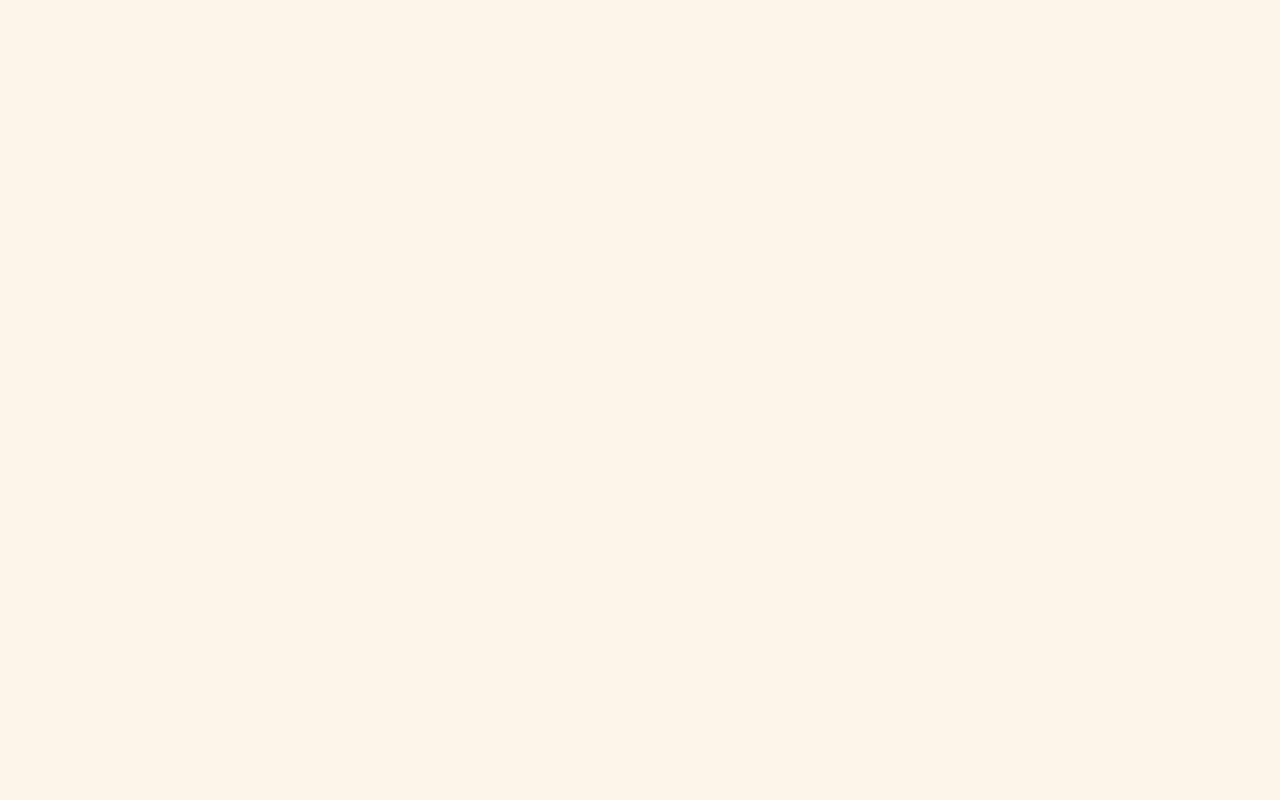
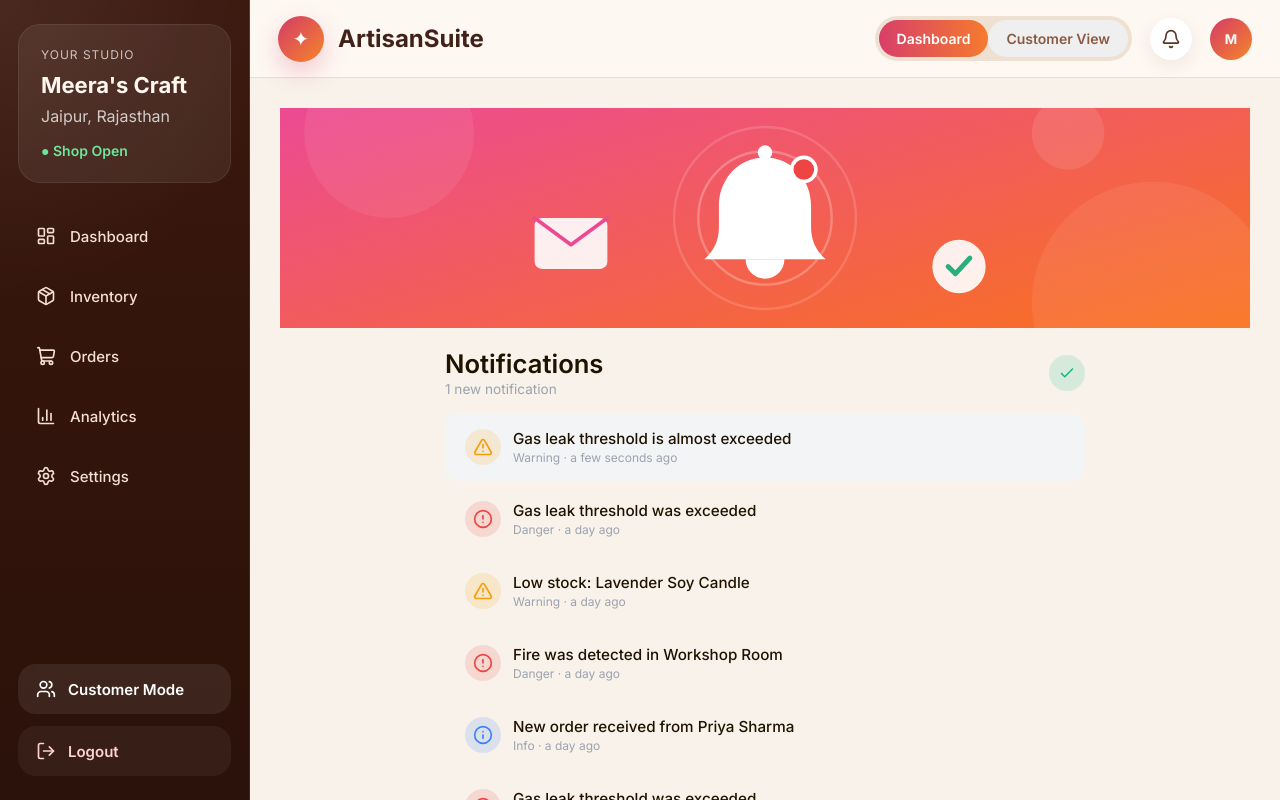
Before and after one commit to sanyogita-c05/Nirvana, a React (Vite) app in the folder frontend/: page /notifications in a window 1280 px wide. Before the commit this address had no page. Built offline with nearby package versions, Linux system fonts and the light colour scheme.

Commit message:
Pulled latest updates from frontend branch into frontend/

```diff
--- a/frontend/package.json
+++ b/frontend/package.json
@@ -13,7 +13,7 @@
     "@tailwindcss/vite": "^4.3.2",
     "axios": "^1.18.1",
     "framer-motion": "^12.42.2",
-    "lucide-react": "^1.24.0",
+    "lucide-react": "^1.26.0",
     "react": "^19.2.7",
     "react-dom": "^19.2.7",
     "react-router-dom": "^7.18.1",
--- a/frontend/src/App.jsx
+++ b/frontend/src/App.jsx
@@ -12,6 +12,7 @@ import ProductDetails from "./pages/ProductDetails";
 import SettingsPage from "./pages/SettingsPage";
 import Profile from "./pages/Profile";
 import ProtectedRoute from "./components/layout/ProtectedRoute";
+import Notifications from "./pages/notifications/Notifications";
 
 function App() {
   return (
@@ -45,6 +46,8 @@ function App() {
             </ProtectedRoute>
           }
         />
+        <Route path="/notifications" element={<Notifications />} />
+
         <Route
           path="/orders"
           element={
--- a/frontend/src/components/layout/MobileSidebar.jsx
+++ b/frontend/src/components/layout/MobileSidebar.jsx
@@ -7,6 +7,7 @@ import {
   Settings,
   Users,
   LogOut,
+  Bell,
   X,
 } from "lucide-react";
 
@@ -14,32 +15,13 @@ function MobileSidebar({ open, onClose }) {
   const navigate = useNavigate();
 
   const menuItems = [
-    {
-      title: "Dashboard",
-      path: "/dashboard",
-      icon: <LayoutDashboard size={20} />,
-    },
-    {
-      title: "Inventory",
-      path: "/inventory",
-      icon: <Package size={20} />,
-    },
-    {
-      title: "Orders",
-      path: "/orders",
-      icon: <ShoppingCart size={20} />,
-    },
-    {
-      title: "Analytics",
-      path: "/analytics",
-      icon: <BarChart3 size={20} />,
-    },
-    {
-      title: "Settings",
-      path: "/settings",
-      icon: <Settings size={20} />,
-    },
-  ];
+  { title: "Dashboard", path: "/dashboard", icon: <LayoutDashboard size={20} /> },
+  { title: "Inventory", path: "/inventory", icon: <Package size={20} /> },
+  { title: "Orders", path: "/orders", icon: <ShoppingCart size={20} /> },
+  { title: "Analytics", path: "/analytics", icon: <BarChart3 size={20} /> },
+  { title: "Notifications", path: "/notifications", icon: <Bell size={20} /> },
+  { title: "Settings", path: "/settings", icon: <Settings size={20} /> },
+];
 
   const handleLogout = () => {
     localStorage.removeItem("token");
--- a/frontend/src/components/layout/Topbar.jsx
+++ b/frontend/src/components/layout/Topbar.jsx
@@ -40,10 +40,13 @@ function Topbar({ onMenuClick }) {
           </button>
         </div>
 
-        <button className="icon-btn">
-          <Bell size={20} />
-        </button>
-
+        <button
+  className="icon-btn"
+  onClick={() => navigate("/notifications")}
+  title="Notifications"
+>
+  <Bell size={20} />
+</button>
         <button
           className="profile-avatar"
           onClick={() => navigate("/profile")}
--- /dev/null
+++ b/frontend/src/components/notifications/NotificationCard.jsx
@@ -0,0 +1,29 @@
+import { AlertTriangle, AlertCircle, Info, Settings } from "lucide-react";
+
+const typeConfig = {
+  warning: { icon: AlertTriangle, className: "warning" },
+  danger: { icon: AlertCircle, className: "danger" },
+  info: { icon: Info, className: "info" },
+  system: { icon: Settings, className: "system" },
+};
+
+function NotificationCard({ type = "info", title, meta, time, unread }) {
+  const { icon: Icon, className } = typeConfig[type] ?? typeConfig.info;
+
+  return (
+    <div className={`notification-card ${className} ${unread ? "unread" : ""}`}>
+      <span className={`notification-icon ${className}`}>
+        <Icon size={20} />
+      </span>
+
+      <div className="notification-body">
+        <p className="notification-title">{title}</p>
+        <p className="notification-meta">
+          {meta} · {time}
+        </p>
+      </div>
+    </div>
+  );
+}
+
+export default NotificationCard;
--- /dev/null
+++ b/frontend/src/components/notifications/NotificationsBanner.jsx
@@ -0,0 +1,57 @@
+function NotificationsBanner() {
+  return (
+    <div className="notifications-banner">
+      <svg
+        className="notifications-banner-svg"
+        viewBox="0 0 800 220"
+        preserveAspectRatio="xMidYMid slice"
+        xmlns="http://www.w3.org/2000/svg"
+      >
+        <defs>
+          <linearGradient id="bannerGrad" x1="0%" y1="0%" x2="100%" y2="100%">
+            <stop offset="0%" stopColor="#ec4899" />
+            <stop offset="100%" stopColor="#f97316" />
+          </linearGradient>
+        </defs>
+
+        <rect width="800" height="220" fill="url(#bannerGrad)" />
+
+        {/* soft decorative circles */}
+        <circle cx="90" cy="40" r="70" fill="#ffffff" opacity="0.07" />
+        <circle cx="720" cy="180" r="100" fill="#ffffff" opacity="0.07" />
+        <circle cx="650" cy="40" r="30" fill="#ffffff" opacity="0.1" />
+
+        {/* dotted ring pulses (bell "ping") */}
+        <circle cx="400" cy="110" r="55" fill="none" stroke="#ffffff" strokeWidth="2" opacity="0.25" />
+        <circle cx="400" cy="110" r="75" fill="none" stroke="#ffffff" strokeWidth="2" opacity="0.15" />
+
+        {/* bell body */}
+        <g transform="translate(400 110)">
+          <path
+            d="M0 -50c-22 0-38 18-38 40v18c0 10-4 19-12 26h100c-8-7-12-16-12-26v-18c0-22-16-40-38-40z"
+            fill="#ffffff"
+          />
+          <path d="M-16 34a16 16 0 0 0 32 0z" fill="#ffffff" />
+          <circle cx="0" cy="-54" r="6" fill="#ffffff" />
+        </g>
+
+        {/* notification dot */}
+        <circle cx="432" cy="70" r="10" fill="#ef4444" stroke="#ffffff" strokeWidth="3" />
+
+        {/* small envelope, offset */}
+        <g transform="translate(240 130)" opacity="0.9">
+          <rect x="-30" y="-20" width="60" height="42" rx="6" fill="#ffffff" />
+          <path d="M-30 -20l30 22 30 -22" fill="none" stroke="#ec4899" strokeWidth="3" strokeLinecap="round" strokeLinejoin="round" />
+        </g>
+
+        {/* small check badge, offset */}
+        <g transform="translate(560 150)" opacity="0.9">
+          <circle r="22" fill="#ffffff" />
+          <path d="M-9 0l6 6 12 -13" fill="none" stroke="#10b981" strokeWidth="4" strokeLinecap="round" strokeLinejoin="round" />
+        </g>
+      </svg>
+    </div>
+  );
+}
+
+export default NotificationsBanner;
--- /dev/null
+++ b/frontend/src/pages/notifications/Notifications.css
@@ -0,0 +1,126 @@
+.notifications-page {
+  width: 100%;
+}
+
+/* Full-width SVG banner */
+.notifications-banner {
+  width: 100%;
+  height: clamp(140px, 22vw, 220px);
+  overflow: hidden;
+}
+
+.notifications-banner-svg {
+  display: block;
+  width: 100%;
+  height: 100%;
+}
+
+.notifications-body {
+  max-width: 420px;
+  margin: 0 auto;
+  padding: 20px 20px 96px;
+}
+
+.notifications-header {
+  display: flex;
+  align-items: center;
+  justify-content: space-between;
+}
+
+.notifications-header h1 {
+  font-size: clamp(1.4rem, 2vw, 1.8rem);
+  font-weight: 600;
+  margin: 0;
+  color: #1f1300;
+}
+
+.notifications-subtitle {
+  font-size: 0.85rem;
+  color: #9ca3af;
+  margin: 2px 0 0;
+}
+
+.notifications-check-badge {
+  display: grid;
+  place-items: center;
+  width: 36px;
+  height: 36px;
+  border-radius: 999px;
+  background: rgba(16, 185, 129, 0.15);
+  color: #10b981;
+  flex-shrink: 0;
+}
+
+.notifications-list {
+  display: flex;
+  flex-direction: column;
+  gap: 4px;
+  margin-top: 16px;
+}
+
+.notification-card {
+  display: flex;
+  align-items: flex-start;
+  gap: 12px;
+  padding: 12px 14px;
+  border-radius: 16px;
+  background: transparent;
+}
+
+.notification-card.unread {
+  background: #f3f4f6;
+}
+
+.notification-icon {
+  flex-shrink: 0;
+  display: grid;
+  place-items: center;
+  width: 36px;
+  height: 36px;
+  border-radius: 999px;
+}
+
+.notification-icon.warning { background: rgba(245, 158, 11, 0.15); color: #f59e0b; }
+.notification-icon.danger  { background: rgba(239, 68, 68, 0.15);  color: #ef4444; }
+.notification-icon.info    { background: rgba(59, 130, 246, 0.15); color: #3b82f6; }
+.notification-icon.system  { background: rgba(139, 92, 246, 0.15); color: #8b5cf6; }
+
+.notification-title {
+  font-size: 0.9rem;
+  font-weight: 500;
+  margin: 0;
+  color: #1f1300;
+}
+
+.notification-meta {
+  font-size: 0.75rem;
+  color: #9ca3af;
+  margin: 2px 0 0;
+}
+
+/* Tablet */
+@media (min-width: 768px) {
+  .notifications-body {
+    max-width: 560px;
+    padding-bottom: 40px;
+  }
+
+  .notification-card {
+    padding: 14px 18px;
+  }
+
+  .notification-title {
+    font-size: 0.95rem;
+  }
+}
+
+/* Desktop */
+@media (min-width: 1024px) {
+  .notifications-body {
+    max-width: 680px;
+  }
+
+  .notification-card {
+    padding: 16px 20px;
+  }
+}
--- /dev/null
+++ b/frontend/src/pages/notifications/Notifications.jsx
@@ -0,0 +1,53 @@
+import DashBoardLayout from "../../components/layout/DashBoardLayout";
+import NotificationsBanner from "../../components/notifications/NotificationsBanner";
+import NotificationCard from "../../components/notifications/NotificationCard";
+import "./Notifications.css";
+
+const notifications = [
+  { id: 1, type: "warning", title: "Gas leak threshold is almost exceeded", meta: "Warning", time: "a few seconds ago", unread: true },
+  { id: 2, type: "danger", title: "Gas leak threshold was exceeded", meta: "Danger", time: "a day ago", unread: false },
+  { id: 3, type: "warning", title: "Low stock: Lavender Soy Candle", meta: "Warning", time: "a day ago", unread: false },
+  { id: 4, type: "danger", title: "Fire was detected in Workshop Room", meta: "Danger", time: "a day ago", unread: false },
+  { id: 5, type: "info", title: "New order received from Priya Sharma", meta: "Info", time: "a day ago", unread: false },
+  { id: 6, type: "danger", title: "Gas leak threshold was exceeded", meta: "Danger", time: "2 days ago", unread: false },
+  { id: 7, type: "system", title: "Settings updated successfully", meta: "Info", time: "2 days ago", unread: false },
+  { id: 8, type: "info", title: "Monthly revenue report is ready", meta: "Info", time: "2 days ago", unread: false },
+  { id: 9, type: "warning", title: "Payment pending for Order #1042", meta: "Warning", time: "3 days ago", unread: false },
+  { id: 10, type: "danger", title: "Gas leak threshold was exceeded", meta: "Danger", time: "3 days ago", unread: false },
+];
+
+function Notifications() {
+  const unreadCount = notifications.filter((n) => n.unread).length;
+
+  return (
+    <DashBoardLayout>
+      <div className="notifications-page">
+        <NotificationsBanner />
+
+        <div className="notifications-body">
+          <div className="notifications-header">
+            <div>
+              <h1>Notifications</h1>
+              <p className="notifications-subtitle">
+                {unreadCount} new notification{unreadCount !== 1 ? "s" : ""}
+              </p>
+            </div>
+            <span className="notifications-check-badge">
+              <svg viewBox="0 0 24 24" width="18" height="18" fill="none" stroke="currentColor" strokeWidth="2">
+                <path d="M20 6L9 17l-5-5" />
+              </svg>
+            </span>
+          </div>
+
+          <div className="notifications-list">
+            {notifications.map((n) => (
+              <NotificationCard key={n.id} {...n} />
+            ))}
+          </div>
+        </div>
+      </div>
+    </DashBoardLayout>
+  );
+}
+
+export default Notifications;
```
Also changed, not shown: frontend/src/assets/images/notification.avif (added), 1 other file (tests, documents, lock files or other folders).
